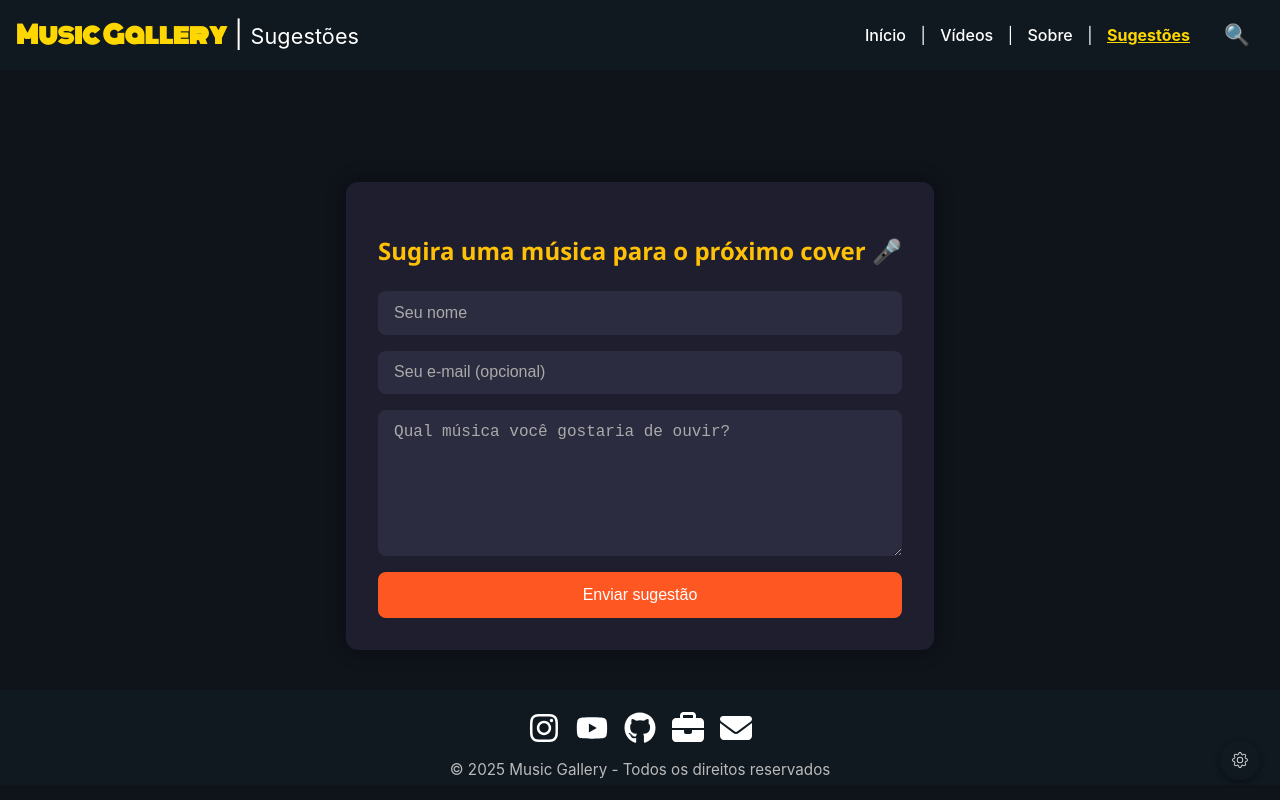
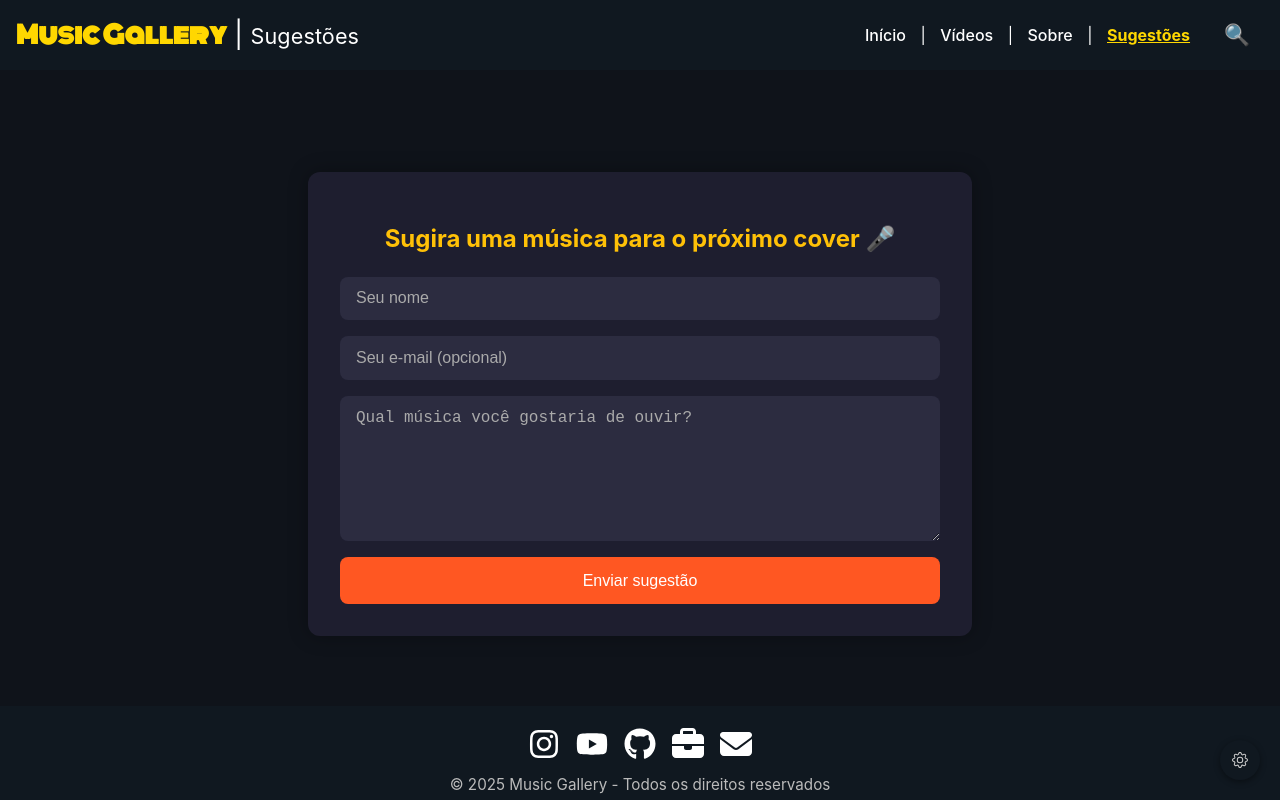
Before and after one commit to MMaffi/musicgallery-fullstack, a React (Create React App) app in the folder frontend/: page /suggestions in a window 1280 px wide. Built offline with nearby package versions, Linux system fonts and the light colour scheme.

Commit message:
development commit

```diff
--- a/frontend/src/pages/suggestionspage.js
+++ b/frontend/src/pages/suggestionspage.js
@@ -40,6 +40,7 @@ function SuggestionsPage() {
   };
 
   return (
+    <main className="suggestions-main">
       <section className="suggestion-form">
         <h2>Sugira uma música para o próximo cover 🎤</h2>
         <form onSubmit={handleSubmit}>
@@ -74,6 +75,7 @@ function SuggestionsPage() {
           {status === 'erro' && <p>Ocorreu um erro. Tente novamente.</p>}
         </form>
       </section>
+    </main>
   );
 }
 
--- a/frontend/src/styles/style.css
+++ b/frontend/src/styles/style.css
@@ -332,15 +332,21 @@ main.sobre {
 }
 
 /* Style do suggestions page */
+.suggestions-main {
+  flex: 1;
+  display: flex;
+  align-items: center;
+  justify-content: center;
+  padding: 32px 0;
+}
+
 .suggestion-form {
+  width: 100%;
   max-width: 600px;
-  margin: 80px auto 40px;
+  background-color: #1e1e2f;
   padding: 2rem;
-  background-color: #1e1e2f;
   border-radius: 12px;
   box-shadow: 0 0 20px rgba(0, 0, 0, 0.3);
-  color: #f1f1f1;
-  font-family: 'Segoe UI', sans-serif;
 }
 
 .suggestion-form h2 {
```
Lines whose indentation alone changed are shown as unchanged.
